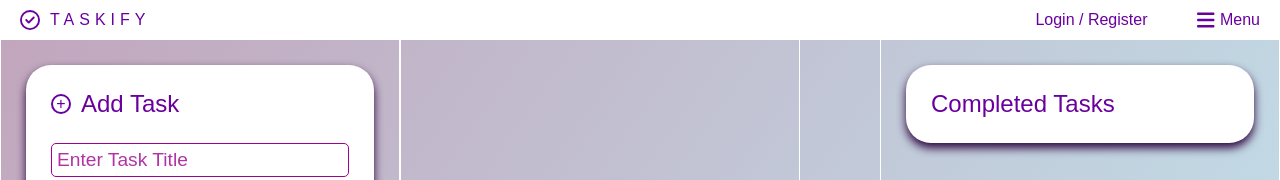
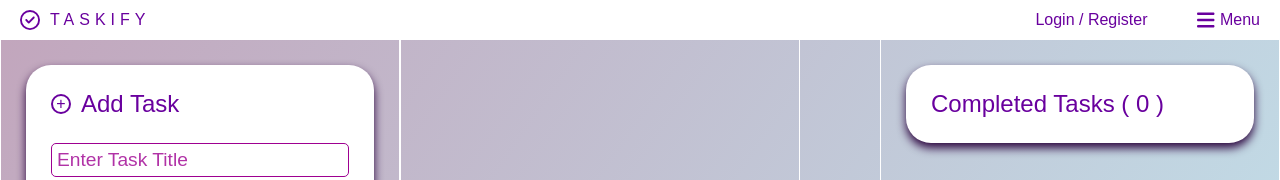
Before and after one commit to Jason-Smith-Code/taskify, a React (Create React App) app: page / in a window 1280 px wide. Shown: the top 180 px of the page. Built offline with nearby package versions, Linux system fonts and the light colour scheme.

Commit message:
added task complete function

```diff
--- a/src/app/App.css
+++ b/src/app/App.css
@@ -54,13 +54,10 @@ html {
 
 ::-webkit-scrollbar {
     height: 10px;
-}
-
-::-webkit-scrollbar-track {
-    border-top: 1px solid var(--Color1)
+    width: 10px;
 }
 
 ::-webkit-scrollbar-thumb {
     background: var(--Color2);
-    border-radius: 5px;
+    border-radius: 10px;
 }
--- a/src/components/forms/TaskForm.js
+++ b/src/components/forms/TaskForm.js
@@ -114,7 +114,7 @@ export function TaskForm() {
                 }
             </div>}
             {/* Form Submit */}
-            {(selectedCategories.length < 1 ) || (title.length === 0) || (description.length === 0)? "" : <button className="form-submit" data-testid='adding-task-submit' id="submitButton" type="submit" value="Submit">Add Task</button>}
+            {(selectedCategories.length < 1 ) || (selectedCatgory === "") || (selectedCatgory === null) || (selectedCatgory === undefined) ||(title.length === 0) || (description.length === 0)? "" : <button className="form-submit" data-testid='adding-task-submit' id="submitButton" type="submit" value="Submit">Add Task</button>}
 
         </form>
     )
--- a/src/components/taskCategories/TaskCategories.js
+++ b/src/components/taskCategories/TaskCategories.js
@@ -1,4 +1,3 @@
-import { Pending } from "./pending/Pending";
 import './TaskCategories.css';
 import { Category } from "./category/Category";
 import { CategoryForm } from "../forms/CategoryForm";
--- a/src/components/taskCategories/category/Category.js
+++ b/src/components/taskCategories/category/Category.js
@@ -1,12 +1,13 @@
 import './Category.css';
 import { FontAwesomeIcon } from '@fortawesome/react-fontawesome';
-import { faPenToSquare } from '@fortawesome/free-solid-svg-icons';
+import { faPenToSquare } from '@fortawesome/free-regular-svg-icons';
 import { faCircleMinus } from '@fortawesome/free-solid-svg-icons';
 import { deleteCategory, editCategoryTitle } from '../../../features/categoryListSlice';
 import { useDispatch, useSelector } from 'react-redux';
 import { useState } from 'react';
 import { getTaskList } from '../../../features/taskListSlice';
 import { Task } from '../task/Task';
+import { deleteTask } from '../../../features/taskListSlice';
 
 export const Category = (category) => {
 
@@ -15,6 +16,7 @@ export const Category = (category) => {
     // filter category list to only show items that have a category by name
     function filterCategoryList() {
        const newList = originalTaskList.filter(task => task.category === category.title);
+       console.log(newList)
        return newList.map(task =>
         <Task
             key={task.id}
@@ -59,8 +61,21 @@ export const Category = (category) => {
     }
 
     const deletingCategory = () => {
+        deleteAllCategoryTasks()
         dispatch(deleteCategory(category.id))
         refreshPage()
+    }
+
+    // I need to also delete all tasks in category when category is deleted
+
+    const deleteAllCategoryTasks = () => {
+        // identfy all tasks in category
+        const itemsToBeDeleted = originalTaskList.filter(task => task.category === category.title);
+        console.log(`items to be deleted ${itemsToBeDeleted}`)
+        // loop through each one dispatching delete task as we go
+        for (let i = 0; i < itemsToBeDeleted.length; i++ ) {
+            dispatch(deleteTask(itemsToBeDeleted[i].id));
+        }
     }
 
     function refreshPage() {
--- a/src/components/taskCategories/completed/Completed.js
+++ b/src/components/taskCategories/completed/Completed.js
@@ -1,9 +1,32 @@
-
+import { Task } from "../task/Task";
+import { useSelector } from "react-redux";
+import { getTaskList } from "../../../features/taskListSlice";
 
 export const Completed = () => {
+    const originalTaskList = useSelector(getTaskList);
+
+    function getCompletedSize () {
+        const newList = originalTaskList.filter(task => task.category === "complete");
+        return newList.length
+    }
+
+    function filterCategoryList() {
+        const newList = originalTaskList.filter(task => task.category === "complete");
+        console.log(newList)
+        return newList.map(task =>
+         <Task
+             key={task.id}
+             title={task.title}
+             id={task.id}
+             description={task.description}
+             show={task.show}
+         />)
+    }
+
     return (
         <div className="column full-height">
-            <div className="category-title-container"><h2>Completed Tasks</h2></div>
+            <div className="category-title-container"><h2>Completed Tasks ( {getCompletedSize()} )</h2></div>
+            {filterCategoryList()}
         </div>
     )
 }
--- a/src/components/taskCategories/pending/Pending.js
+++ /dev/null
@@ -1,21 +0,0 @@
-import { Task } from '../task/Task';
-import { getTaskList } from '../../../features/taskListSlice';
-import { useSelector } from "react-redux";
-
-export const Pending = () => {
-    const selectedTasks = useSelector(getTaskList);
-    return (
-        <div className="column full-height">
-            <div className="category-title-container"><h2>Pending Tasks</h2></div>
-            {selectedTasks.map(task =>
-                <Task
-                    key={task.id}
-                    title={task.title}
-                    id={task.id}
-                    description={task.description}
-                    show={task.show}
-                />
-            )}
-        </div>
-    )
-}
--- a/src/components/taskCategories/task/Task.js
+++ b/src/components/taskCategories/task/Task.js
@@ -1,13 +1,21 @@
 import { faCircleMinus, faMagnifyingGlass } from '@fortawesome/free-solid-svg-icons';
 import { FontAwesomeIcon } from '@fortawesome/react-fontawesome';
 import './Task.css';
-import { deleteTask, showDescription } from '../../../features/taskListSlice';
+import { deleteTask, showDescription, isComplete } from '../../../features/taskListSlice';
 import { useDispatch } from 'react-redux';
 
 export const Task = (task) => {
 
     const iconSize = "xl";
     const dispatch = useDispatch();
+
+    // Edit task
+
+    // Complete Task
+    const completeTask = () => {
+        dispatch(isComplete(task.id))
+    }
+
 
     return(
         <div className="task-item">
@@ -19,7 +27,12 @@ export const Task = (task) => {
             </div>
             <div className='task-title-description-container'>
                 <h3 className='task-title'>{task.title}</h3>
-                {task.show === false ? "" : <p className='task-description'>{task.description}</p>}
+                {task.show === false ? "" :
+                <div>
+                    <p className='task-description'>{task.description}</p>
+                    <button type="button" onClick={completeTask} className='form-submit'>Complete</button>
+                </div>
+                }
             </div>
         </div>
     )
--- a/src/features/taskListSlice.js
+++ b/src/features/taskListSlice.js
@@ -21,11 +21,20 @@ export const taskListSlice = createSlice({
             if (task) {
                 task.show = !task.show
             }
+        },
+        isComplete: (state, action) => {
+            const task = state.taskList.find((task) => task.id === action.payload);
+            task.completed = true;
+            task.category = "complete"
+        },
+        getCompletedSize: (state) => {
+            const tasks = state.taskList.find((task) => task.category === "complete");
+            return tasks.length
         }
     }
 })
 
-export const { addTask, deleteTask, showDescription} = taskListSlice.actions;
+export const { addTask, deleteTask, showDescription, isComplete, getCompletedSize} = taskListSlice.actions;
 
 
 export const getTaskList = state => state.tasks.taskList;
```
